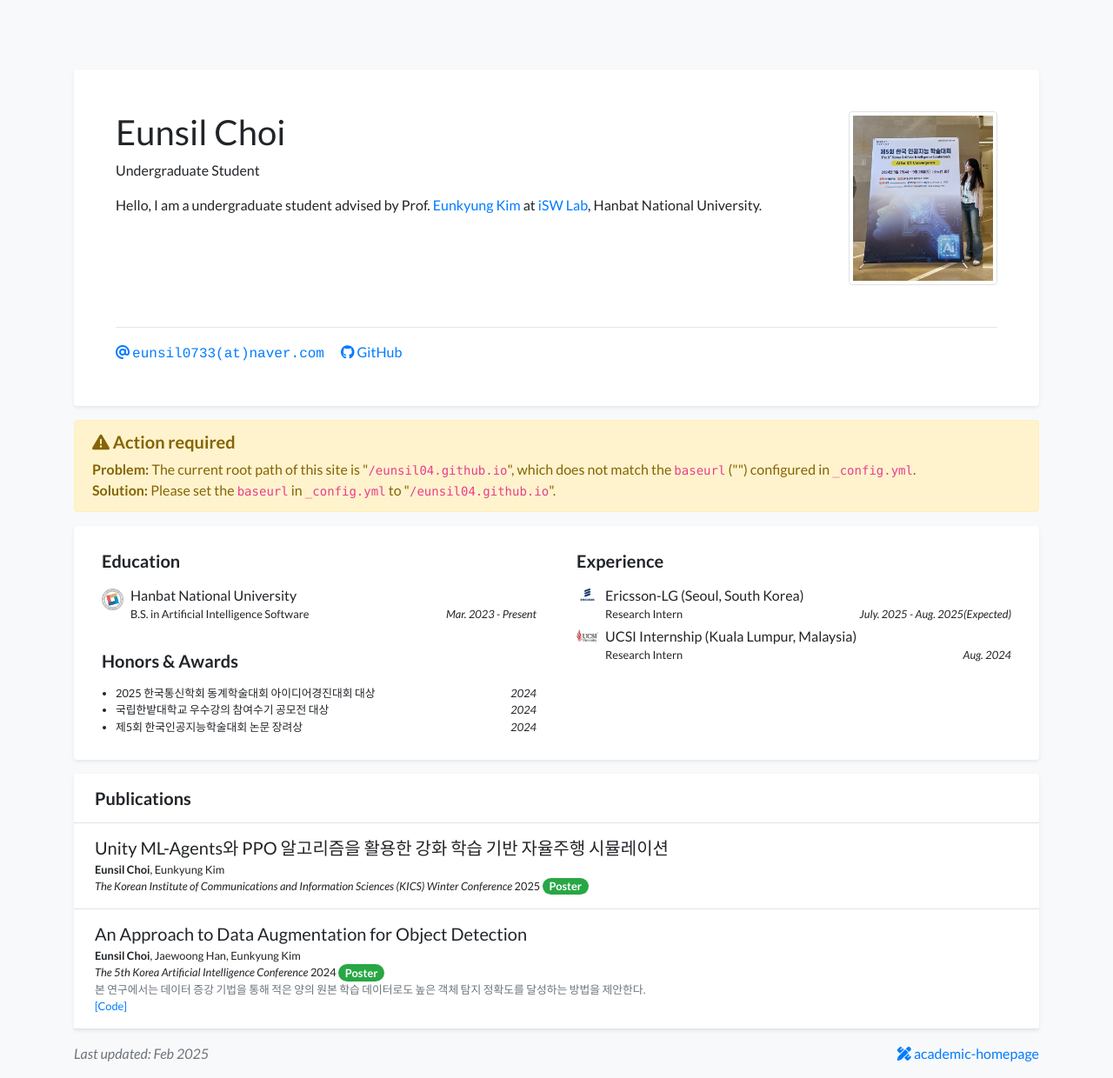
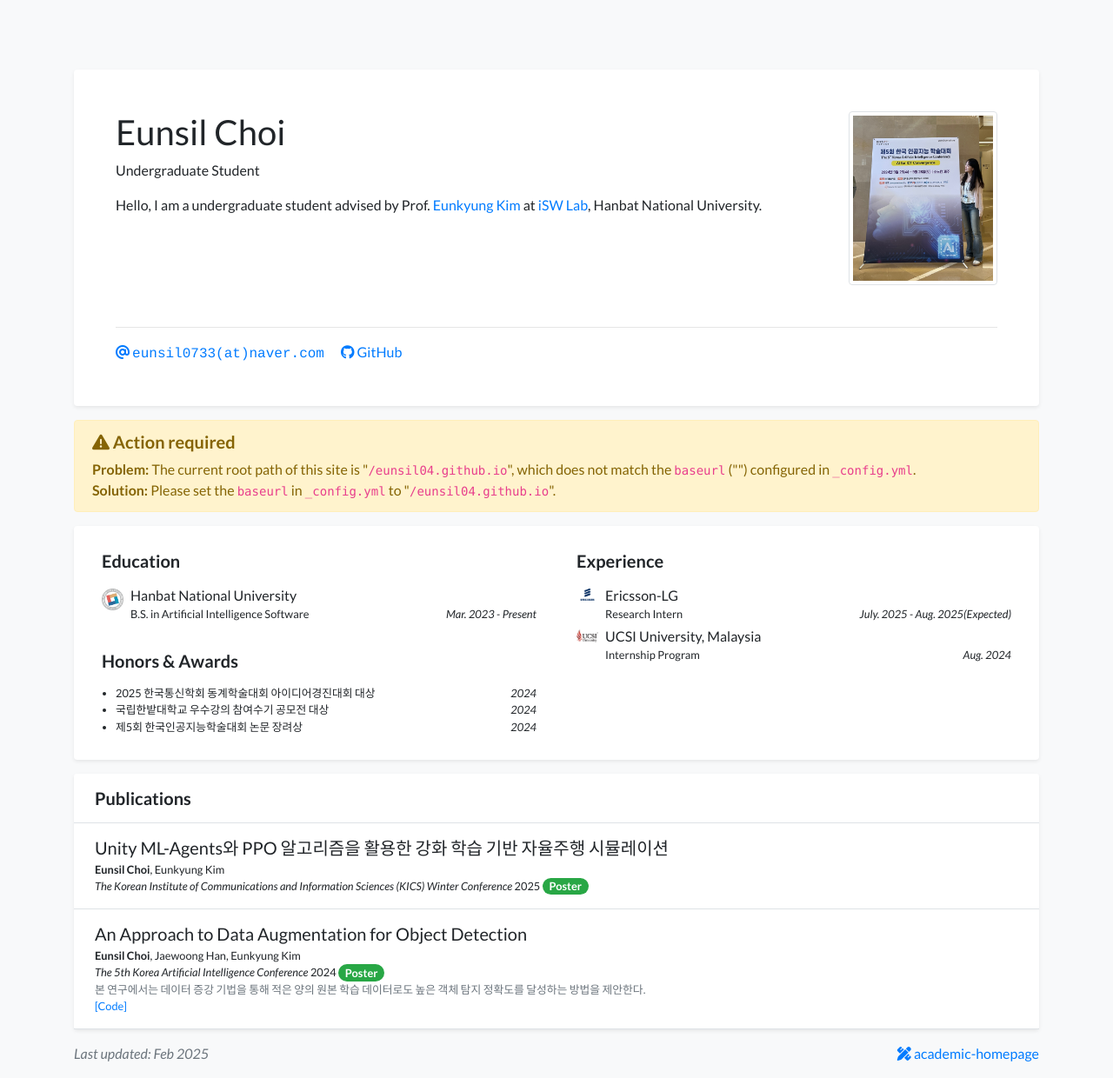
Before and after one commit to eunsil04/eunsil04.github.io, a Jekyll site: the page built from index.html, in a window 1280 px wide. Shown: the whole page at 87% size. Built offline with Jekyll 4.4.1, drawn with Linux system fonts in a browser that asks for light colours; nearby versions of some CDN libraries; a style sheet for code colours, icons or effects is not loaded.

Commit message:
Update profile.yml

```diff
--- a/_data/profile.yml
+++ b/_data/profile.yml
@@ -36,14 +36,14 @@ education:
   date: Mar. 2023 - Present
 
 experience:
-- name: Ericsson-LG (Seoul, South Korea)
+- name: Ericsson-LG
   logo: /assets/images/badges/Ericsson logo.png
   position: Research Intern
   date: July. 2025 - Aug. 2025(Expected)
 
-- name: UCSI Internship (Kuala Lumpur, Malaysia)
+- name: UCSI University, Malaysia
   logo: /assets/images/badges/ucsi_logo_box.jpg
-  position: Research Intern
+  position: Internship Program
   date: Aug. 2024
 
 awards:
```
